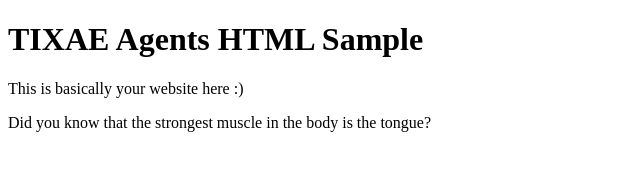
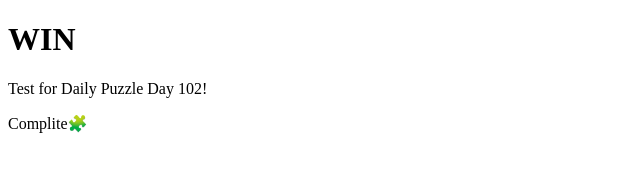
Before and after one commit to MarcelNewAi/my-website, a plain HTML site: page index.html in a window 1280 px wide. Shown: the whole page, without its empty margins (0-640 px from the left). Drawn offline with Linux system fonts and the light colour scheme.

Commit message:
Update index.html

```diff
--- a/index.html
+++ b/index.html
@@ -6,9 +6,9 @@
         <title>TIXAE Agents HTML Sample</title>
     </head>
     <body>
-        <h1>TIXAE Agents HTML Sample</h1>
-        <p>This is basically your website here :)</p>
-        <p>Did you know that the strongest muscle in the body is the tongue?</p>
+        <h1>WIN</h1>
+        <p>Test for Daily Puzzle Day 102!</p>
+        <p>Complite🧩</p>
 
     <div style="width: 0; height: 0;" id="VG_OVERLAY_CONTAINER">
         <!-- Here is where TIXAE Agents renders the widget. -->
```
